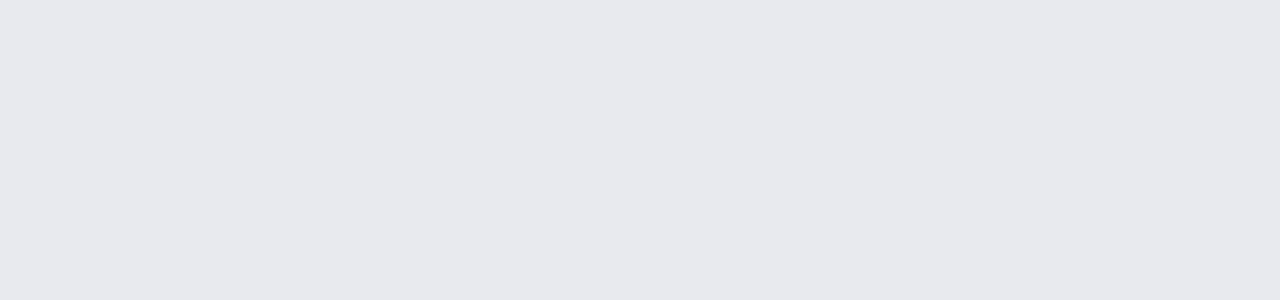
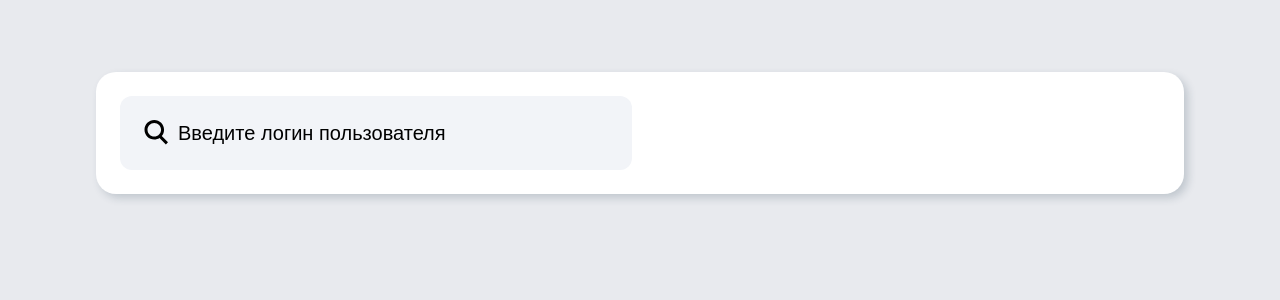
Before and after one commit to zai-elina/git-search-app, a React (Create React App) app: page / in a window 1280 px wide. Shown: the top 300 px of the page. Built offline with nearby package versions, Linux system fonts and the light colour scheme; a web font is replaced by a local one.

Commit message:
Search Input

```diff
--- a/public/index.html
+++ b/public/index.html
@@ -2,42 +2,12 @@
 <html lang="en">
   <head>
     <meta charset="utf-8" />
-    <link rel="icon" href="%PUBLIC_URL%/favicon.ico" />
     <meta name="viewport" content="width=device-width, initial-scale=1" />
     <meta name="theme-color" content="#000000" />
-    <meta
-      name="description"
-      content="Web site created using create-react-app"
-    />
-    <link rel="apple-touch-icon" href="%PUBLIC_URL%/logo192.png" />
-    <!--
-      manifest.json provides metadata used when your web app is installed on a
-      user's mobile device or desktop. See https://developers.google.com/web/fundamentals/web-app-manifest/
-    -->
-    <link rel="manifest" href="%PUBLIC_URL%/manifest.json" />
-    <!--
-      Notice the use of %PUBLIC_URL% in the tags above.
-      It will be replaced with the URL of the `public` folder during the build.
-      Only files inside the `public` folder can be referenced from the HTML.
-
-      Unlike "/favicon.ico" or "favicon.ico", "%PUBLIC_URL%/favicon.ico" will
-      work correctly both with client-side routing and a non-root public URL.
-      Learn how to configure a non-root public URL by running `npm run build`.
-    -->
     <title>React App</title>
   </head>
   <body>
     <noscript>You need to enable JavaScript to run this app.</noscript>
     <div id="root"></div>
-    <!--
-      This HTML file is a template.
-      If you open it directly in the browser, you will see an empty page.
-
-      You can add webfonts, meta tags, or analytics to this file.
-      The build step will place the bundled scripts into the <body> tag.
-
-      To begin the development, run `npm start` or `yarn start`.
-      To create a production bundle, use `npm run build` or `yarn build`.
-    -->
   </body>
 </html>
--- /dev/null
+++ b/src/components/searchInput/SearchInput.styles.ts
@@ -0,0 +1,49 @@
+import styled from "styled-components";
+
+export const InputSearchContainer = styled.div`
+  position: relative;
+`;
+
+export const InputSearch = styled.input`
+  width: 40vw;
+  padding: 24px 24px 24px 58px;
+  border-radius: 12px;
+  background: #f2f4f8;
+  border: none;
+  font-size: 20px;
+  font-style: normal;
+  font-weight: 500;
+  line-height: 26px;
+  color: #000;
+  &:focus {
+    box-shadow: 0px 5px 10px 2px rgba(34, 60, 80, 0.2);
+  }
+  &:focus-visible {
+    outline: none;
+  }
+  &::placeholder {
+    font-size: 20px;
+    font-style: normal;
+    font-weight: 500;
+    line-height: 26px;
+    color: #000;
+  }
+  &::-webkit-search-cancel-button {
+    -webkit-appearance: none;
+    width: 17px;
+    height: 16px;
+    margin-right: 2px;
+    cursor: pointer;
+    background-image: url(${require("../../assets/img/Cross-icon.svg")
+      .default});
+    background-size: cover;
+  }
+`;
+
+export const SearchIon = styled.svg`
+  position: absolute;
+  top: 24px;
+  left: 24px;
+  width: 25px;
+  height: 25px;
+`;
--- a/src/components/searchInput/SearchInput.tsx
+++ b/src/components/searchInput/SearchInput.tsx
@@ -1,15 +1,31 @@
-import React from 'react';
+import React, { FC } from "react";
+import { InputSearch, InputSearchContainer, SearchIon } from "./SearchInput.styles";
 
-interface Props {
+interface Props {}
 
-}
-
-const SearchInput: React.FC<Props> = (props) => {
+const SearchInput: FC<Props> = (props) => {
   return (
-    <div>
-
-    </div>
+    <InputSearchContainer>
+      <SearchIon
+        width="24"
+        height="25"
+        viewBox="0 0 24 25"
+        fill="none"
+        xmlns="http://www.w3.org/2000/svg"
+      >
+        <g id="Search icon">
+          <path
+            id="Search icon_2"
+            fill-rule="evenodd"
+            clip-rule="evenodd"
+            d="M16.5483 9.80256C16.5483 13.5677 13.5072 16.6051 9.77417 16.6051C6.0411 16.6051 3 13.5677 3 9.80256C3 6.0374 6.0411 3 9.77417 3C13.5072 3 16.5483 6.0374 16.5483 9.80256ZM15.0139 18.079C13.4996 19.0453 11.702 19.6051 9.77417 19.6051C4.37604 19.6051 0 15.2164 0 9.80256C0 4.38876 4.37604 0 9.77417 0C15.1723 0 19.5483 4.38876 19.5483 9.80256C19.5483 12.1971 18.6922 14.3912 17.2702 16.0936L23.4844 22.3511L21.3704 24.4797L15.0139 18.079Z"
+            fill="black"
+          />
+        </g>
+      </SearchIon>
+      <InputSearch type="search" placeholder="Введите логин пользователя" />
+    </InputSearchContainer>
   );
-}
+};
 
 export default SearchInput;
--- /dev/null
+++ b/src/pages/mainPage/MainPage.styles.ts
@@ -0,0 +1,8 @@
+import styled from "styled-components";
+
+export const Main = styled.main`
+  border-radius: 20px;
+  background: #fff;
+  padding: 24px;
+  box-shadow: 4px 4px 8px 0px rgba(34, 60, 80, 0.2);
+`;
--- a/src/pages/mainPage/MainPage.tsx
+++ b/src/pages/mainPage/MainPage.tsx
@@ -1,9 +1,15 @@
 import React, { FC } from "react";
+import { Main } from "./MainPage.styles";
+import SearchInput from "../../components/searchInput/SearchInput";
 
 interface Props {}
 
 const MainPage: FC<Props> = (props) => {
-  return <div></div>;
+  return (
+    <Main>
+      <SearchInput />
+    </Main>
+  );
 };
 
 export default MainPage;
--- a/src/styles/global.ts
+++ b/src/styles/global.ts
@@ -48,6 +48,7 @@ export default createGlobalStyle`
     font-weight: 400;
     line-height: 24px;
     background-color:#E8EAEE;
+    color:#000;
   }
   h2 {
     font-style: normal;
```
Also changed, not shown: src/assets/img/Cross-icon.svg (added).
